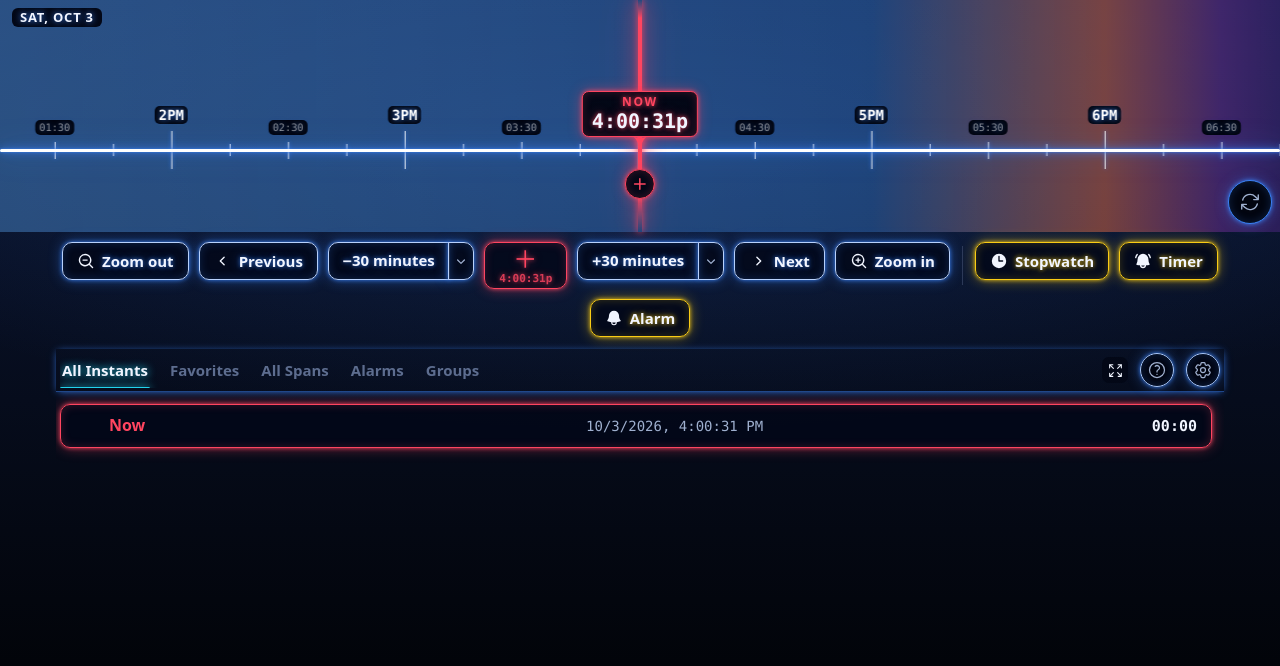
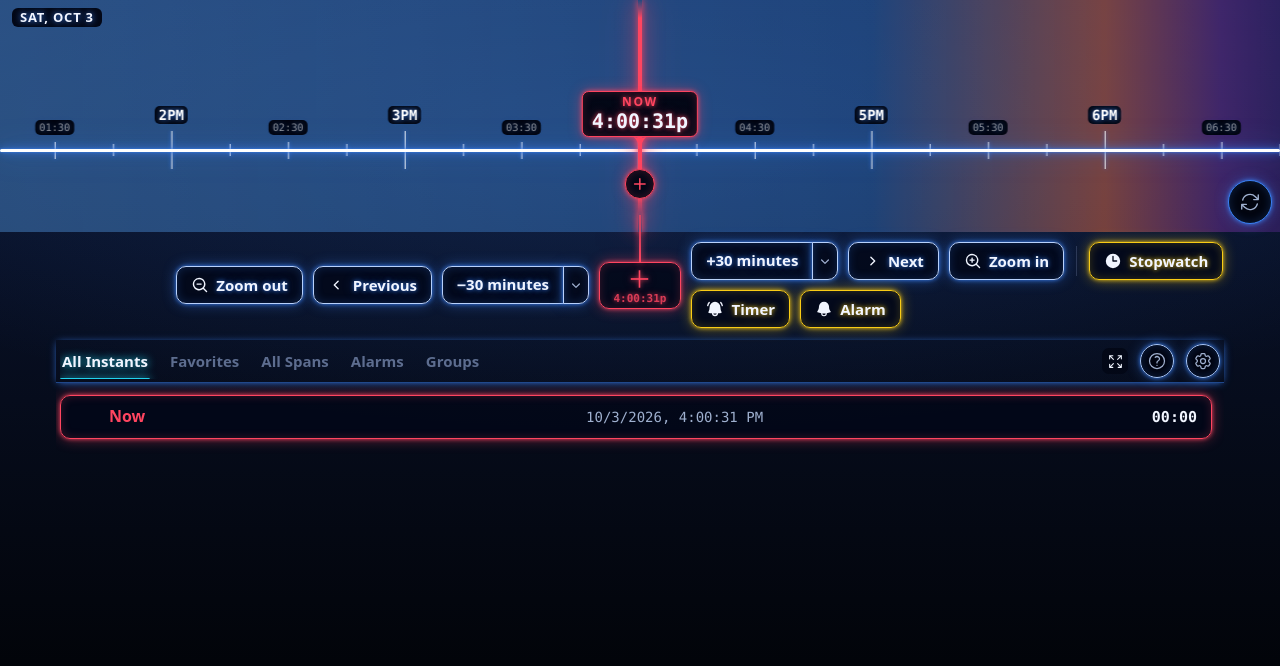
Before and after one commit to micwalk/TimelineClock, a React (Vite) app: page / in a window 1280 px wide. Shown: the top 666 px of the page. Built offline with nearby package versions, Linux system fonts and the light colour scheme.

Commit message:
Horizontal control bar: NOW centered under the timeline, the Now line runs into it; summary chip accents

```diff
--- a/src/components/panels/ControlBar.tsx
+++ b/src/components/panels/ControlBar.tsx
@@ -117,12 +117,18 @@ export function ControlBar() {
     )
   }
 
+  // Horizontal: NOW sits at the bar's center, right under the timeline's (where the Now line is
+  // while following Now), with the other buttons gathered to either side of it.
   return (
-    <nav className="controls" aria-label="Timeline controls">
+    <nav className="controls controls--horizontal" aria-label="Timeline controls">
+      <div className="controls__side is-before">
         <CtlButton icon={MagnifyingGlassMinusIcon} label="Zoom out (O)" onClick={act.zoomOut}>Zoom out</CtlButton>
         <CtlButton icon={ChevronLeftIcon} label="Previous instant (A)" onClick={() => act.goToAdjacentInstant(-1)}>Previous</CtlButton>
         <IncrementButton direction={-1} />
-      {nowButton()}
+      </div>
+      {/* While following Now, the Now line runs on down into the button. */}
+      <div className={`controls__now${nowFocused ? ' is-following' : ''}`}>{nowButton()}</div>
+      <div className="controls__side is-after">
         <IncrementButton direction={1} />
         <CtlButton icon={ChevronRightIcon} label="Next instant (D)" onClick={() => act.goToAdjacentInstant(1)}>Next</CtlButton>
         <CtlButton icon={MagnifyingGlassPlusIcon} label="Zoom in (I)" onClick={act.zoomIn}>Zoom in</CtlButton>
@@ -130,6 +136,7 @@ export function ControlBar() {
         <StopwatchButton />
         <TimerButton />
         <AlarmButton />
+      </div>
     </nav>
   )
 }
--- a/src/styles/panels.css
+++ b/src/styles/panels.css
@@ -92,6 +92,28 @@
 .ctl-btn--stack .ctl-btn__plus { font-size: 24px; }
 
 /* Stopwatch and Timer: always labelled (they are the way in for new users). */
+/* Horizontal: NOW centered under the timeline (its center is the Now line's while following Now),
+   the rest gathered to either side; each side wraps on its own when narrow. */
+.controls--horizontal { display: grid; grid-template-columns: minmax(0, 1fr) auto minmax(0, 1fr); align-items: center; }
+.controls__side { display: flex; flex-wrap: wrap; align-items: center; gap: 10px; }
+.controls__side.is-before { justify-content: flex-end; }
+.controls__side.is-after { justify-content: flex-start; }
+.controls__now { display: flex; justify-content: center; }
+/* The Now line runs on down into the button: a red line from the button's top up past the bar's
+   edge (any overlap lands on the Now line itself), brightening as it meets the button. */
+.controls__now.is-following .ctl-btn { position: relative; }
+.controls__now.is-following .ctl-btn::before {
+  content: '';
+  position: absolute;
+  left: 50%;
+  bottom: 100%;
+  width: 2px;
+  height: 48px;
+  margin-left: -1px;
+  background: linear-gradient(to bottom, color-mix(in srgb, var(--c-now) 70%, transparent), var(--c-now));
+  box-shadow: 0 0 calc(6px * var(--glow)) var(--c-now);
+  pointer-events: none;
+}
 .controls__sep { width: 1px; align-self: stretch; margin: 4px 2px; background: var(--ink-faint); opacity: 0.4; }
 .ctl-anchor { position: relative; display: inline-flex; }
 .ctl-pair { display: inline-flex; gap: 6px; }
--- a/src/styles/timeline.css
+++ b/src/styles/timeline.css
@@ -413,9 +413,9 @@
 /* Computed sunrises and sunsets: the rhythm in the sun's colour. A group's rhythm and summary
    fade out (opacity written per frame) before its zoom hides it (domain/displayGroups). */
 .tl-col--line.is-sun { --rh-color: var(--c-sun); }
-.tl-series--sun { --accent: color-mix(in srgb, var(--c-sun) 70%, transparent); --halo: var(--c-sun); }
+.tl-series.tl-series--sun { --accent: color-mix(in srgb, var(--c-sun) 70%, transparent); --halo: var(--c-sun); }
 /* Unnamed instants gathered: a summary in the instants' own colour. */
-.tl-series--unnamed { --accent: color-mix(in srgb, var(--c-instant-glow) 70%, transparent); --halo: var(--c-instant-glow); }
+.tl-series.tl-series--unnamed { --accent: color-mix(in srgb, var(--c-instant-glow) 70%, transparent); --halo: var(--c-instant-glow); }
 .tl-col--line.is-rhythm .tl-col__line {
   --rh-solid: calc(var(--tl-axis) + (100% - var(--tl-axis)) * 0.35 / 3);
   --rh-end: calc(var(--tl-axis) + (100% - var(--tl-axis)) / 3);
```
Also changed, not shown: 1 other file (tests, documents, lock files or other folders). Lines whose indentation alone changed are shown as unchanged.
